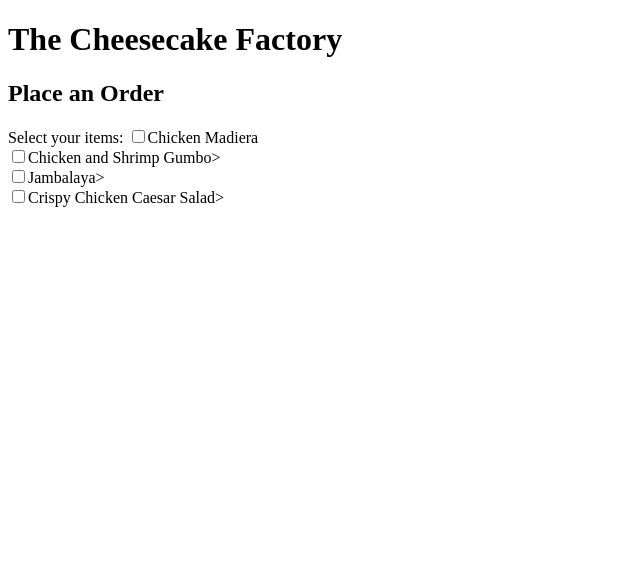
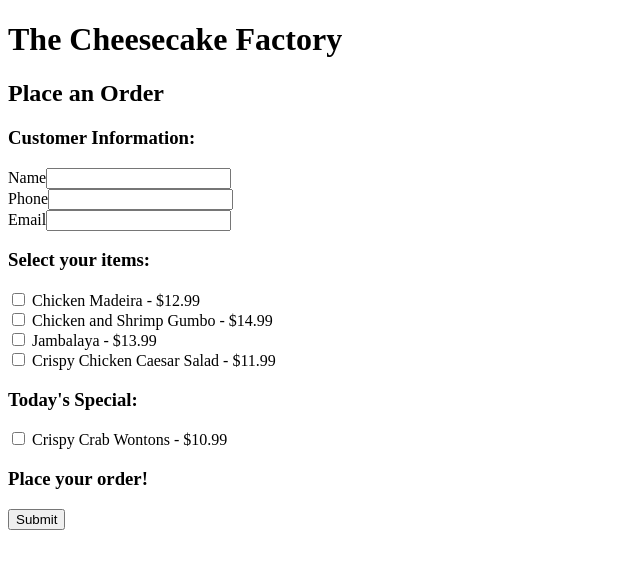
Before and after one commit to Lance655/cs412, a Django app: page /restaurant/order in a window 1280 px wide. Shown: the top 569 px of the page, without its empty margins (0-640 px from the left). Run offline with Django 5.2, Linux system fonts and the light colour scheme.

Commit message:
assignment4 wip2

```diff
--- a/restaurant/templates/restaurant/order.html
+++ b/restaurant/templates/restaurant/order.html
@@ -10,37 +10,53 @@ Description: The order html template for the restaurant website.
 
     <h2>Place an Order</h2>
 
-    <form action="">
+    <form action="{% url 'confirmation' %}" method="POST">
 
         {% csrf_token %}
 
-        Select your items:
-        <input type="checkbox" name="food_item_1">Chicken Madiera<br>
-        <input type="checkbox" name="food_item_2">Chicken and Shrimp Gumbo><br>
-        <input type="checkbox" name="food_item_3">Jambalaya><br>
-        <input type="checkbox" name="food_item_4">Crispy Chicken Caesar Salad><br>
+        <!--
+        Ask user to input their personal information
+        -->
+        <h3>Customer Information:</h3>
+        Name<input type="text" name="name"><br>
+        Phone<input type="text" name="phone"><br>
+        Email<input type="text" name="email"><br>
+
+        <!--
+        Select items checkboxes
+        -->
+        <h3>Select your items:</h3>
+        <input type="checkbox" name="Chicken Madeira" id="Chicken Madeira" value="Chicken Madeira">
+        <label for="Chicken Madeira">Chicken Madeira - $12.99</label>
+        <br>
+
+        <input type="checkbox" name="Chicken and Shrimp Gumbo" id="Chicken and Shrimp Gumbo" value="Chicken and Shrimp Gumbo">
+        <label for="Chicken and Shrimp Gumbo">Chicken and Shrimp Gumbo - $14.99</label>
+        <br>
+
+        <input type="checkbox" name="Jambalaya" id="Jambalaya" value="Jambalaya">
+        <label for="Jambalaya">Jambalaya - $13.99</label>
+        <br>
+
+        <input type="checkbox" name="Crispy Chicken Caesar Salad" id="Crispy Chicken Caesar Salad" value="Crispy Chicken Caesar Salad">
+        <label for="Crispy Chicken Caesar Salad">Crispy Chicken Caesar Salad - $11.99</label>
+        <br>
 
 
+        <!--
+        Special food item
+        -->
+        <h3>Today's Special:</h3>
+        <input type="checkbox" name="{{special_item}}" id="special" value="{{special_item}}">
+        <label for="special">{{special_item}} - ${{special_item_price}}</label>
+
+
+        <!--
+        Submit button
+        -->
+        <h3>Place your order!</h3>
+        <input type="submit">
 
     </form>
 
-    <!-- <form action="{% url 'submit' %}" method="POST">
-        {% csrf_token %}
-
-        Name: <input type="text" name="name">
-        Favorite color: <input type="text" name="favorite_color">
-        <input type="submit">
-
-    </form> -->
-
-    <!-- <form>
-        <input type="checkbox" id="vehicle1" name="vehicle1" value="Bike">
-        <label for="vehicle1"> I have a bike</label><br>
-        <input type="checkbox" id="vehicle2" name="vehicle2" value="Car">
-        <label for="vehicle2"> I have a car</label><br>
-        <input type="checkbox" id="vehicle3" name="vehicle3" value="Boat">
-        <label for="vehicle3"> I have a boat</label>
-      </form> -->
-
-
 {% endblock %}
--- a/restaurant/views.py
+++ b/restaurant/views.py
@@ -7,10 +7,27 @@ from django.http import HttpResponse
 import time
 import random
 
-DAILY_SPECIAL = [
-    "Buffalo Bites", "Mac and Cheese Balls"
-    "Crispy Crab Wontons", "Chicken Taquitos"
+
+DAILY_SPECIAL_LIST = [
+    "Buffalo Bites",
+    "Mac and Cheese Balls",
+    "Crispy Crab Wontons",
+    "Chicken Taquitos",
 ]
+
+DAILY_SPECIAL_DICT = {
+    "Buffalo Bites": 12.99,
+    "Mac and Cheese Balls": 12.99,
+    "Crispy Crab Wontons": 10.99,
+    "Chicken Taquitos": 8.99
+}
+
+MENU_ITEMS = {
+    "Chicken Madeira": 12.99,
+    "Chicken and Shrimp Gumbo": 14.99,
+    "Jambalaya": 13.99,
+    "Crispy Chicken Caesar Salad": 11.99,
+}
 
 # Create your views here.
 def main(request):
@@ -24,8 +41,12 @@ def order(request):
     item as a context variable
     '''
 
+    # extract the daily special and price into context variables
+    special_item, special_item_price = random.choice(list(DAILY_SPECIAL_DICT.items()))
+
     context = {
-        "special": random.choice(DAILY_SPECIAL),
+        "special_item": special_item,
+        "special_item_price": special_item_price,
     }
 
     template_name = "restaurant/order.html"
@@ -37,23 +58,64 @@ def confirmation(request):
 
     if (request.POST):
 
-        # extract form fields into variables:
-        food_item_1 = request.POST['food_item_1']
-        food_item_2 = request.POST['food_item_2']
-        food_item_3 = request.POST['food_item_3']
-        food_item_4 = request.POST['food_item_4']
+        ordered_items = []
+        total_price = 0
 
+        # Check which items were selected and add to order
+        for item, price in MENU_ITEMS.items():
+            if request.POST.get(item):  # Checkbox was checked
+                ordered_items.append({"name": item, "price": price})
+                total_price += price
+
+        # Add the daily special price
+        for item, price in DAILY_SPECIAL_DICT.items():
+            if request.POST.get(item):
+                ordered_items.append({"name": item, "price": price})
+                total_price += price
+
+        # Get the customer information
+        customer_name = request.POST.get("name", "")
+        customer_phone = request.POST.get("phone", "")
+        customer_email = request.POST.get("email", "")
+
+
+        # Generate the expected ready time (30-60 minutes from now)
+        wait_time = random.randint(30, 60)  # Random minutes
+        ready_timestamp = time.time() + (wait_time * 60)  # Convert to seconds
+
+        current_time = time.strftime("%I:%M %p", time.localtime())
+
+        print("Current Time:", current_time)
+        print("local time:", time.localtime())
+
+        ready_time = time.ctime(ready_timestamp)
+
+        # ready_time = time.strftime("%I:%M %p", time.localtime(ready_timestamp))  # Format time
+
+
+        # context variables
         context = {
-            "food_item_1": food_item_1,
-            "food_item_2": food_item_2,
-            "food_item_3": food_item_3,
-            "food_item_4": food_item_4,
-            # "total": total
+            "ordered_items": ordered_items,
+            "total_price": total_price,
+            "customer_name": customer_name,
+            "customer_phone": customer_phone,
+            "customer_email": customer_email,
+            "ready_time": ready_time,
         }
+
         template_name = "restaurant/confirmation.html"
         return render(request, template_name, context)
 
 
 
+    # make sure if its a get request, it has the needed context variables
+    special_item, special_item_price = random.choice(list(DAILY_SPECIAL_DICT.items()))
+
+    context = {
+        "special_item": special_item,
+        "special_item_price": special_item_price,
+    }
+
+    # send the user back to the order page if a get request
     template_name = "restaurant/order.html"
-    return render(request, template_name)
+    return render(request, template_name, context)
```
Also changed, not shown: restaurant/templates/restaurant/confirmation.html (+32 -1 lines), 1 other file.
